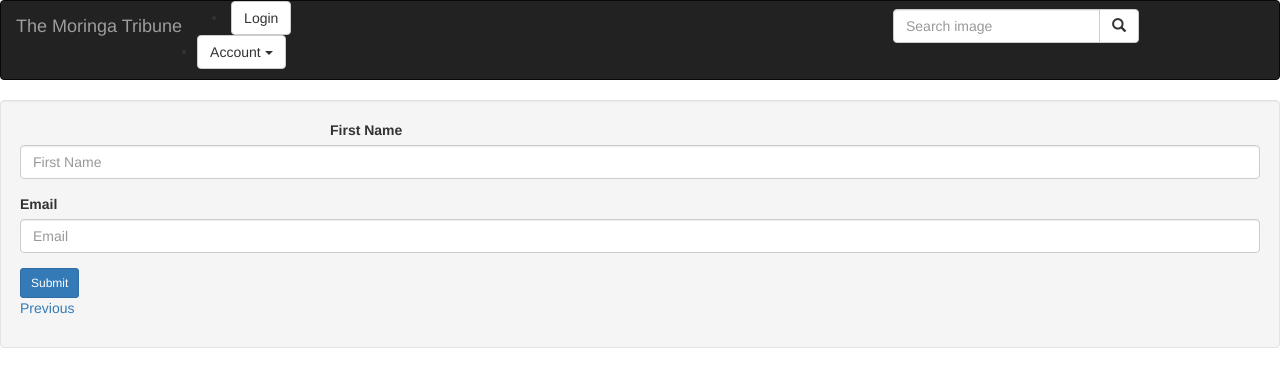
After one commit to tytyne/instaphoto, a Django app: template photos/templates/upload_profile.html in a window 1280 px wide. The commit adds this page. Shown: the top 387 px of the page. Run offline with Django 3.2, Linux system fonts and the light colour scheme; the template is opened without the code that fills it: values that come from a table or form of the project are taken from there, others are empty; parts of the project's set-up code (start-up, migrations or seed data) failed here and were passed over; some libraries are stand-ins or nearby versions.

Commit message:
add profile in navbar

```diff
--- a/photos/templates/navbar.html
+++ b/photos/templates/navbar.html
@@ -24,6 +24,13 @@
             {% if user.is_authenticated %}
             <ul>
                 <li class="dropdown">
+
+                    <li class="nav-item">
+                        <a class="nav-link" href="{% url 'upload_profile'%}" style="color:whitesmoke">Create Profile</a>
+                    </li>
+                    <li class="nav-item">
+                        <a class="nav-link" style="cursor:pointer; color:whitesmoke" href="{% url 'profile' %}">Profile</a>
+                    </li>
                     <a href="#" class="dropdown-toggle btn btn-default" data-toggle="dropdown" role="button" aria-expanded="false">Account
                     <span class="caret"></span>
                 </a>
--- /dev/null
+++ b/photos/templates/upload_profile.html
@@ -0,0 +1,13 @@
+{%extends 'all-photos/base.html'%} {% load staticfiles%} {% load bootstrap4 %} {%block content%}
+
+<div class="well" style="margin-bottom:  -200px">
+    <div class="col-md-3 "></div>
+    <form action="{%url 'profile'%}" method="post" enctype="multipart/form-data">
+        {% csrf_token %} {% bootstrap_form form layout='inline'%}
+        <input type="submit" class="btn btn-primary btn-sm" value="Submit">
+        <input type="hidden" name="next" value="{{next}}">
+    </form>
+    <p><a href="{% url 'profile' %}">Previous</a></p>
+</div>
+
+{% endblock %}
```
Also changed, not shown: photos/templates/all-photos/profile.html (added, +19 -0 lines).
